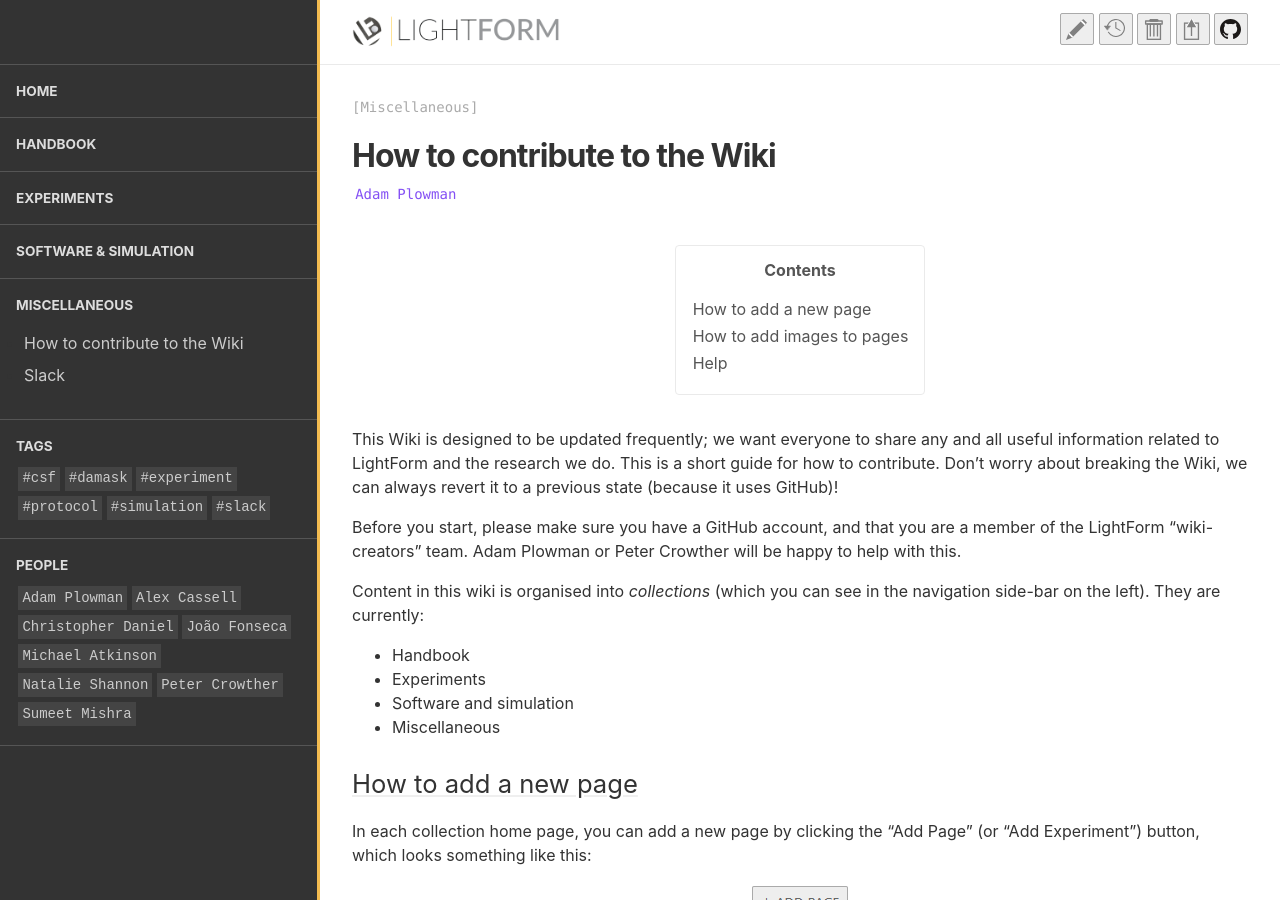
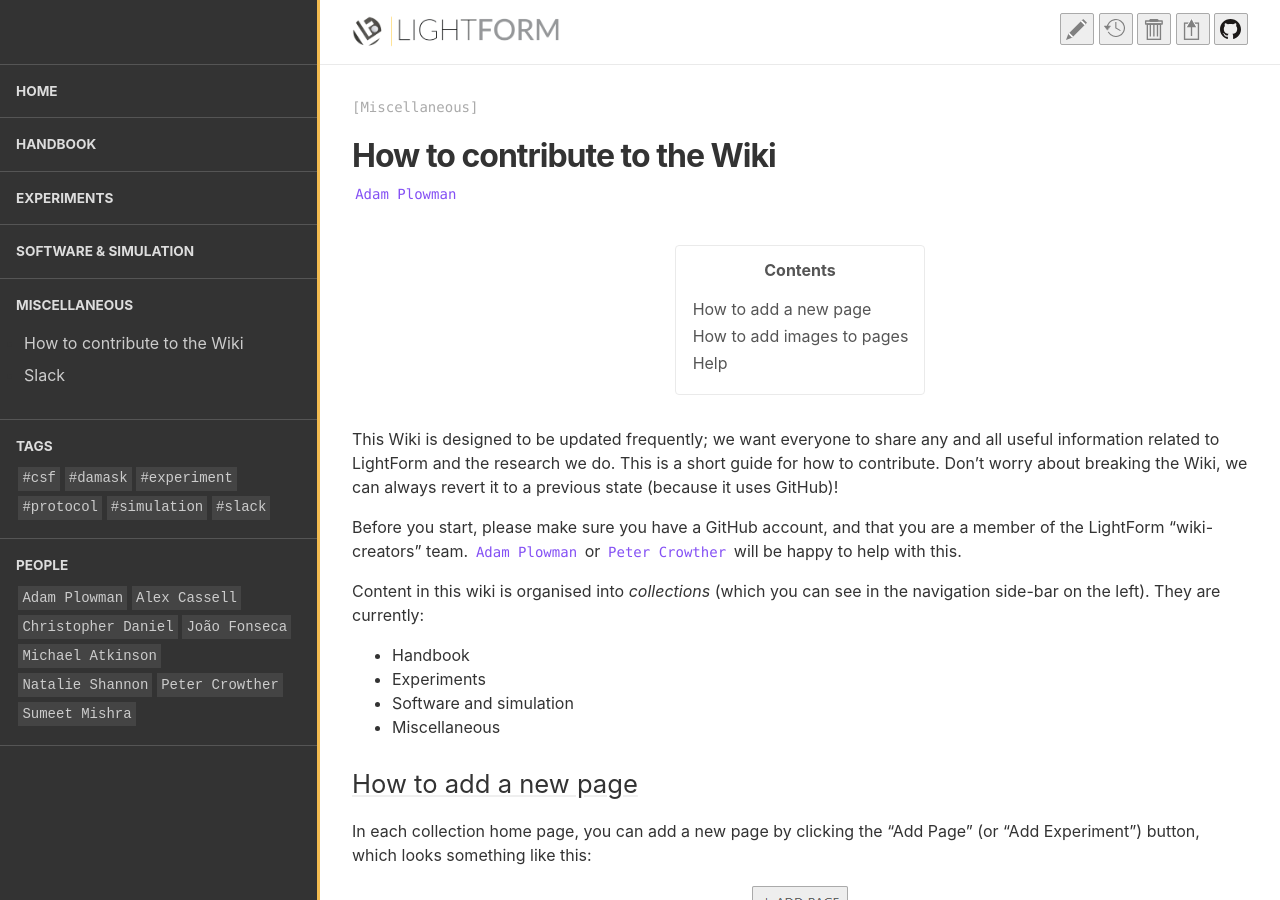
Before and after one commit to LightForm-group/wiki, a Jekyll site: the page built from collections/_miscellaneous/contribution.md, in a window 1280 px wide and 900 px high. Built offline with Jekyll 4.4.1, drawn with Linux system fonts in a browser that asks for light colours; part of the change alters nothing that is shown.

```diff
--- a/collections/_miscellaneous/contribution.md
+++ b/collections/_miscellaneous/contribution.md
@@ -6,7 +6,7 @@ toc: true
 
 This Wiki is designed to be updated frequently; we want everyone to share any and all useful information related to LightForm and the research we do. This is a short guide for how to contribute. Don't worry about breaking the Wiki, we can always revert it to a previous state (because it uses GitHub)!
 
-Before you start, please make sure you have a GitHub account, and that you are a member of the LightForm "wiki-creators" team. Adam Plowman or Peter Crowther will be happy to help with this.
+Before you start, please make sure you have a GitHub account, and that you are a member of the LightForm "wiki-creators" team. @AdamPlowman or @PeterCrowther will be happy to help with this.
 
 Content in this wiki is organised into *collections* (which you can see in the navigation side-bar on the left). They are currently:
 
```
